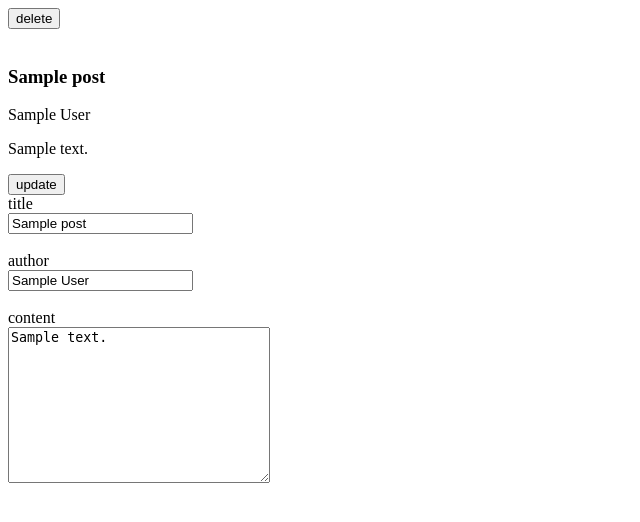
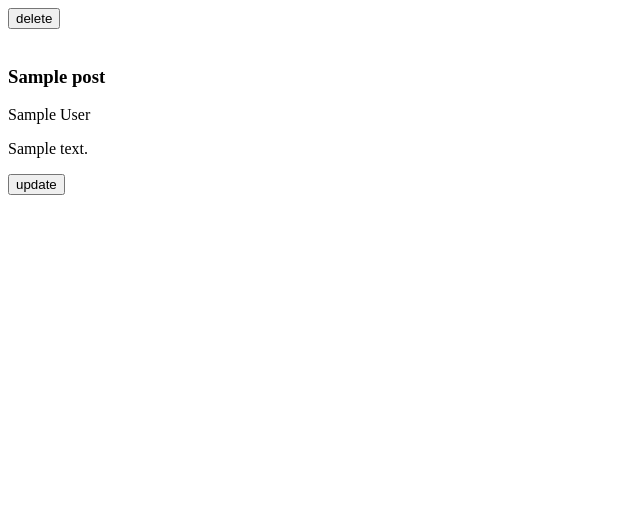
Before and after one commit to kinoanh/kimoanh-codeing, a Flask app: template templates/post.html in a window 1280 px wide. Shown: the top 522 px of the page, without its empty margins (0-640 px from the left). Run offline with Flask 2, Linux system fonts and the light colour scheme; the template is opened without the code that fills it: most values are stand-ins (such as "Sample title", 1, 10 or a date in 2020).

Commit message:
initial commit

```diff
--- a/app.py
+++ b/app.py
@@ -23,9 +23,8 @@ def delete_one_data(post_id):
 
 
 
-@app.route("/update/<post_id>")
-def update(post_id, new_title):
-
+@app.route("/update/<post_id>", methods = ['GET', 'POST'])
+def update(post_id):
     post=Post.objects().with_id(post_id)
     if request.method == 'GET':
         return render_template('update.html', post=post)
@@ -35,7 +34,7 @@ def update(post_id, new_title):
         a= form['author']
         c =form['content']
         post.update(set__title= t , set__author= a, set__content=c)
-
+        return redirect(url_for("posts"))
 
 @app.route("/posts")
 def posts():
--- a/templates/post.html
+++ b/templates/post.html
@@ -15,13 +15,6 @@
     <p>{{post.content}}</p>
 
 <a href="/update/{{post.id}}"><button>update</button></a>
-    <form action="" method="POST">
-    <label for="">title</label> <br>
-    <input type="text" name = "title" value="{{ post.title }}"><br><br>
-    <label for="">author</label><br>
-    <input type="text" name="author" value="{{ post.author }}"><br><br>
-    <label for="">content</label><br>
-    <textarea name="content" id="" cols="30" rows="10">{{ post.content}}</textarea><br><br>
-    </form>
+
 </body>
 </html>
--- a/templates/update.html
+++ b/templates/update.html
@@ -8,18 +8,18 @@
 </head>
 <body>
 
-    <form method="POST">
+    <form action="" method="POST">
         <label for ="">title</label><br>
         <input type="text" name="title" value="{{post.title}}"><br>
 
         <label for ="">author</label><br>
-        <input type="text" name ="{{post.author}}" ><br>
+        <input type="text" name ="author" value="{{post.author}}" ><br>
 
         <label for ="">content</label><br>
         <textarea name="content" id="" cols="30" rows="10">{{post.content}}</textarea> <br>
 
         <button>submit</button>
-        <input type="submit" value="gửi">
+
 
     </form>
 </body>
```
